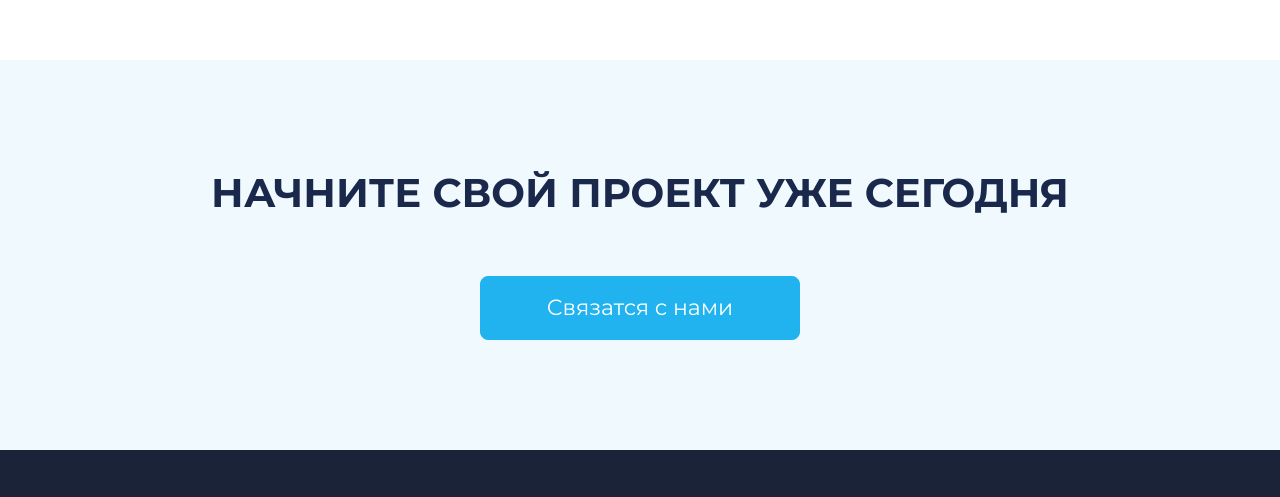
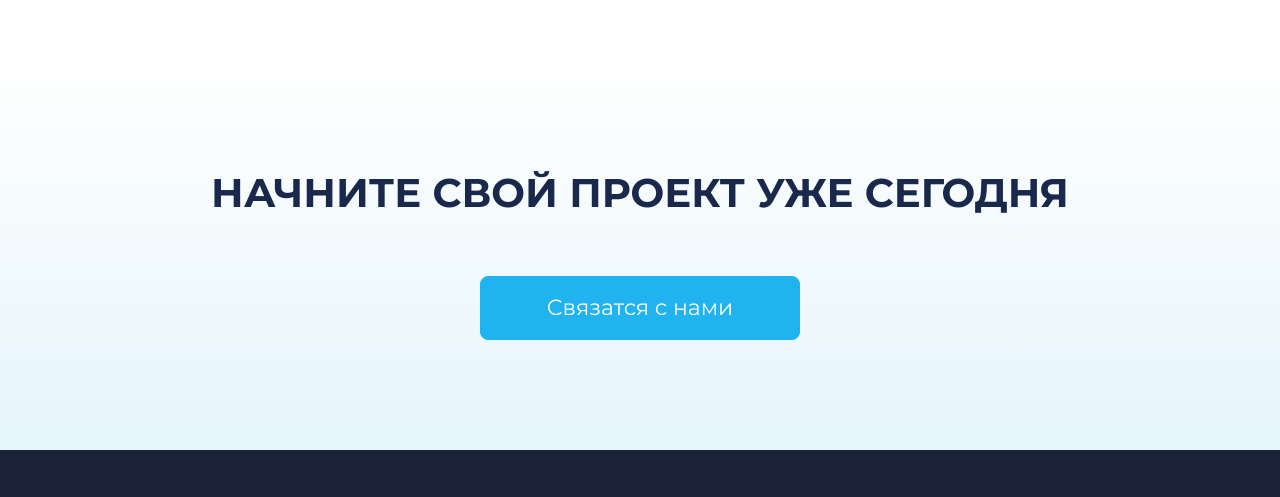
Before and after one commit to alisheralture1998/alisheralture1998.github.io, a website: page design.html in a window 1280 px wide. Shown: the part 4045-4542 px from the top of the page. Drawn offline with nearby package versions, Linux system fonts and the light colour scheme.

Commit message:
Edit app section

```diff
--- a/main.scss
+++ b/main.scss
@@ -571,7 +571,7 @@
 
 
 .app.app_design {
-    background-image: url("");
+    background: linear-gradient(180deg, #FFFFFF 0%, #E5F5FB 100%);
     padding: 40px 0;
 
     & .app__button {
```
Also changed, not shown: main.css.
